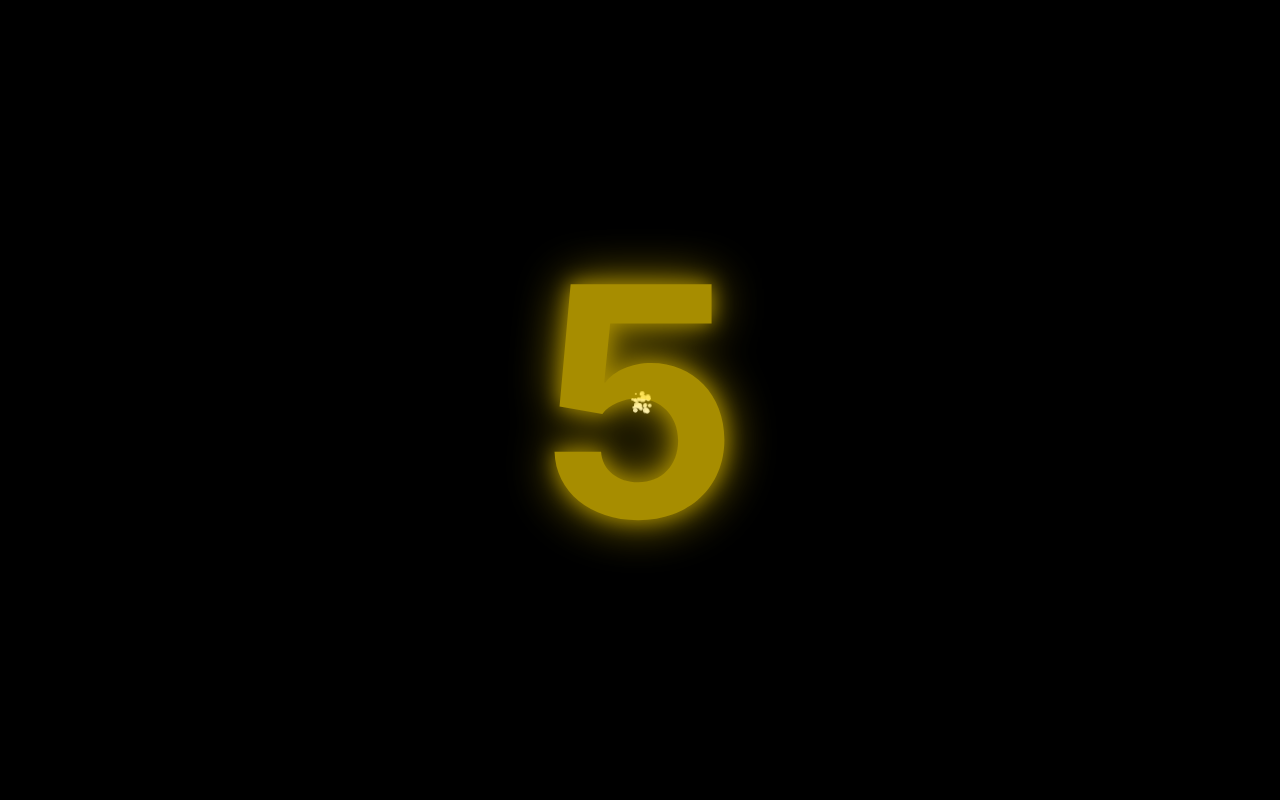
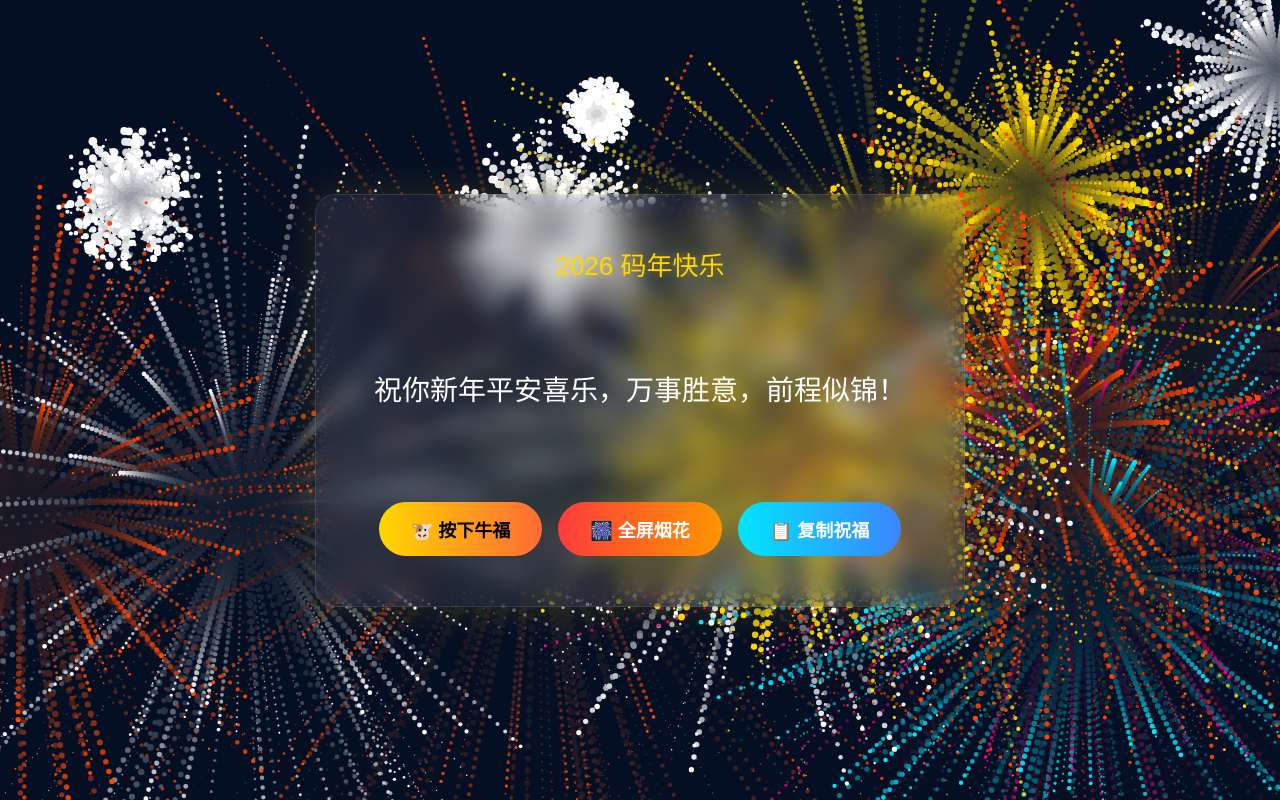
Before and after one commit to zljhenry/zljhenry.github.io, a plain HTML site: page index.html in a window 1280 px wide. Drawn offline with Linux system fonts and the light colour scheme; animation ran at ten frames a second.

Commit message:
Update New Year HTML structure and styles

```diff
--- a/index.html
+++ b/index.html
@@ -3,262 +3,256 @@
 <head>
 <meta charset="UTF-8">
 <meta name="viewport" content="width=device-width, initial-scale=1.0">
-    <title>新年快乐！</title>
+<title>新年祝福·牛福</title>
 <style>
-        :root {
-            --bg-color: #000;
-            --accent-color: #FFD700; /* Gold */
-        }
-
-        body, html {
-            height: 100%;
+* {
   margin: 0;
   padding: 0;
-            background-color: var(--bg-color);
-            overflow: hidden;
-            font-family: 'Microsoft YaHei', -apple-system, BlinkMacSystemFont, sans-serif;
+  box-sizing: border-box;
+  font-family: "Microsoft YaHei", sans-serif;
 }
-
-        /* --- Phase 1: Countdown --- */
-        #countdown-container {
+body {
+  background: linear-gradient(135deg, #0f172a, #1e293b);
+  min-height: 100vh;
   display: flex;
   justify-content: center;
   align-items: center;
-            height: 100%;
-            z-index: 100;
-            position: relative;
+  overflow: hidden;
+  color: #fff;
 }
 
-        #countdown {
-            font-size: 40vmin;
-            font-weight: bold;
-            color: var(--accent-color);
-            text-shadow: 0 0 20px var(--accent-color), 0 0 50px var(--accent-color);
-            animation: pulse 1s infinite;
-            transform: scale(0.5);
-            opacity: 0;
-            transition: transform 0.5s, opacity 0.5s;
+#fireworksCanvas {
+  position: fixed;
+  top: 0;
+  left: 0;
+  width: 100%;
+  height: 100%;
+  pointer-events: none;
+  z-index: 1;
 }
 
-        /* --- Phase 2: Climax Effects --- */
-        .flash { animation: flash-bang 0.6s ease-out; }
-        .shake { animation: screen-shake 0.5s ease-out; }
-
-        /* --- Phase 3: Greeting & Interactive Zone --- */
-        #greeting-container {
-            position: absolute;
-            top: 0; left: 0;
-            width: 100%; height: 100%;
-            display: flex;
-            flex-direction: column;
-            justify-content: center;
-            align-items: center;
-            opacity: 0;
-            transition: opacity 2s;
-            z-index: 50;
+.container {
+  position: relative;
+  z-index: 2;
+  background: rgba(255,255,255,0.07);
+  backdrop-filter: blur(12px);
+  border-radius: 20px;
+  padding: 50px 40px;
+  text-align: center;
+  border: 1px solid rgba(255,255,255,0.1);
+  box-shadow: 0 0 40px rgba(255,215,0,0.15);
+  width: 90%;
+  max-width: 650px;
 }
 
-        #greeting {
-            font-size: 15vmin;
-            font-weight: bold;
-            color: var(--accent-color);
-            animation: intense-glow 2s infinite alternate;
+.title {
+  font-size: 26px;
+  margin-bottom: 30px;
+  color: #ffd700;
+  text-shadow: 0 0 10px rgba(255,215,0,0.4);
 }
 
-        #interactive-zone {
-            margin-top: 20px;
-            padding: 20px;
-            background: rgba(0,0,0,0.3);
-            border-radius: 10px;
+#blessing {
+  font-size: 28px;
+  line-height: 1.8;
+  min-height: 160px;
+  display: flex;
+  align-items: center;
+  justify-content: center;
+  transition: all 0.5s ease;
 }
 
-        #fortune-btn {
-            background-color: var(--accent-color);
-            color: #000;
-            border: none;
-            padding: 10px 20px;
-            font-size: 1.2em;
-            border-radius: 5px;
-            cursor: pointer;
+#blessing.active {
+  font-size: 32px;
+  font-weight: bold;
+  background: linear-gradient(90deg, #ffd700, #fff, #ff4500);
+  -webkit-background-clip: text;
+  background-clip: text;
+  color: transparent;
+  text-shadow: 0 0 20px rgba(255,215,0,0.6);
+  transform: scale(1.08);
 }
 
-        #fortune-result {
-            margin-top: 15px;
-            font-size: 1.5em;
-            color: var(--accent-color);
-            height: 30px;
+.btn-group {
+  margin-top: 30px;
+  display: flex;
+  gap: 16px;
+  justify-content: center;
+  flex-wrap: wrap;
 }
 
-        /* --- General Purpose Particles (Fireworks, Countdown Explosion) --- */
-        .particle {
-            position: absolute;
-            background-color: var(--color);
-            border-radius: 50%;
-            animation: explode 1.2s forwards;
-            pointer-events: none;
+button {
+  padding: 14px 32px;
+  border: none;
+  border-radius: 50px;
+  font-size: 18px;
+  font-weight: bold;
+  cursor: pointer;
+  transition: all 0.3s;
 }
 
-        /* --- Keyframes --- */
-        @keyframes pulse {
-            0%, 100% { transform: scale(1); }
-            50% { transform: scale(1.1); }
+#niuBtn {
+  background: linear-gradient(90deg, #ffd700, #ff6b35);
+  color: #000;
 }
 
-        @keyframes explode {
-            0% {
-                transform: translate(0, 0) scale(1);
-                opacity: 1;
-            }
-            100% {
-                transform: translate(var(--x), var(--y)) scale(0);
-                opacity: 0;
-            }
+#fullBoomBtn {
+  background: linear-gradient(90deg, #ff3c3c, #ff9500);
+  color: #fff;
 }
 
-        @keyframes flash-bang {
-            0% { background-color: #fff; }
-            100% { background-color: var(--bg-color); }
+#copyBtn {
+  background: linear-gradient(90deg, #00e5ff, #3a86ff);
+  color: #fff;
 }
 
-        @keyframes screen-shake {
-            0%, 100% { transform: translate(0, 0); }
-            25% { transform: translate(-5px, 5px); }
-            50% { transform: translate(5px, -5px); }
-            75% { transform: translate(-5px, -5px); }
-        }
-
-        @keyframes intense-glow {
-            from { text-shadow: 0 0 10px #fff, 0 0 20px var(--accent-color), 0 0 35px var(--accent-color); }
-            to { text-shadow: 0 0 20px #fff, 0 0 40px var(--accent-color), 0 0 70px var(--accent-color); }
+button:hover {
+  transform: translateY(-4px);
 }
 </style>
 </head>
+
 <body>
+<canvas id="fireworksCanvas"></canvas>
 
-    <div id="countdown-container">
-        <div id="countdown"></div>
-    </div>
-
-    <div id="greeting-container">
-        <h1 id="greeting">新年快乐</h1>
-        <div id="interactive-zone">
-            <button id="fortune-btn">抽取新年运势</button>
-            <div id="fortune-result"></div>
+<div class="container">
+  <div class="title">2026 码年快乐</div>
+  <div id="blessing">祝你新年平安喜乐，万事胜意，前程似锦！</div>
+  <div class="btn-group">
+    <button id="niuBtn">🐮 按下牛福</button>
+    <button id="fullBoomBtn">🎆 全屏烟花</button>
+    <button id="copyBtn">📋 复制祝福</button>
   </div>
 </div>
 
 <script>
-        const countdownContainer = document.getElementById('countdown-container');
-        const countdownEl = document.getElementById('countdown');
-        const greetingContainer = document.getElementById('greeting-container');
+// 无限循环烟花版本（无警告）
+class Fireworks {
+  constructor(canvas) {
+    this.canvas = canvas;
+    this.ctx = canvas.getContext('2d');
+    this.particles = [];
+    this.boomInterval = null;
+    this.resize();
+    window.addEventListener('resize', () => this.resize());
+    this.animate();
 
-        const fortuneBtn = document.getElementById('fortune-btn');
-        const fortuneResult = document.getElementById('fortune-result');
+    // 基础自动烟花（持续播放）
+    setInterval(() => {
+      this.create(Math.random()*this.canvas.width, Math.random()*this.canvas.height*0.8);
+    }, 300);
+  }
 
-        const fortunes = [
-            "大吉：龙年行大运，财源滚滚来！", "中吉：事业步步高，家庭乐陶陶。",
-            "小吉：偶有小确幸，日日是好日。", "上上签：心想事成，万事如意！",
-            "运势：新的一年，代码无BUG！"
-        ];
+  resize() {
+    this.canvas.width = window.innerWidth;
+    this.canvas.height = window.innerHeight;
+  }
 
-        fortuneBtn.addEventListener('click', () => {
-            const randomIndex = Math.floor(Math.random() * fortunes.length);
-            fortuneResult.textContent = fortunes[randomIndex];
-        });
-
-        function createParticles(x, y, count, color, blastRadius) {
-            for (let i = 0; i < count; i++) {
-                const particle = document.createElement('div');
-                particle.classList.add('particle');
-
-                const angle = Math.random() * 360;
-                const distance = Math.random() * blastRadius + 50;
-
-                const targetX = Math.cos(angle * Math.PI / 180) * distance;
-                const targetY = Math.sin(angle * Math.PI / 180) * distance;
-
-                particle.style.setProperty('--x', `${targetX}px`);
-                particle.style.setProperty('--y', `${targetY}px`);
-                particle.style.setProperty('--color', color);
-
-                particle.style.left = `${x}px`;
-                particle.style.top = `${y}px`;
-                const size = Math.random() * 4 + 2;
-                particle.style.width = `${size}px`;
-                particle.style.height = `${size}px`;
-
-                document.body.appendChild(particle);
-
-                setTimeout(() => particle.remove(), 1200);
+  // 生成烟花粒子
+  create(x, y) {
+    const colors = ['#ffd700','#ff4500','#00e5ff','#fff','#ff0080'];
+    const c = colors[Math.random()*colors.length|0];
+    // 单组200个粒子，更密集
+    for(let i=0;i<200;i++){
+      const ang = Math.random()*Math.PI*2;
+      const speed = Math.random()*8+4;
+      this.particles.push({
+        x,y,
+        vx:Math.cos(ang)*speed,
+        vy:Math.sin(ang)*speed,
+        size:Math.random()*4+1,
+        color:c,
+        life:150,
+        decay:Math.random()*0.04+0.01
+      })
     }
   }
 
-        function startCountdown() {
-            let count = 10;
+  animate() {
+    this.ctx.fillStyle = 'rgba(15,23,42,0.1)';
+    this.ctx.fillRect(0,0,this.canvas.width,this.canvas.height);
 
-            const updateCountdown = () => {
-                if (count < 0) return;
+    for(let i=this.particles.length-1;i>=0;i--){
+      const p = this.particles[i];
+      p.vy += 0.06;
+      p.x += p.vx;
+      p.y += p.vy;
+      p.life -= p.decay;
+      p.size *= 0.98;
 
-                countdownEl.textContent = count;
-                countdownEl.style.transform = 'scale(1)';
-                countdownEl.style.opacity = '1';
-
-                // Explode the number
-                const rect = countdownEl.getBoundingClientRect();
-                createParticles(rect.left + rect.width / 2, rect.top + rect.height / 2, 30, 'white', 100);
-
-                setTimeout(() => {
-                    countdownEl.style.transform = 'scale(0.5)';
-                    countdownEl.style.opacity = '0';
-                }, 800);
-
-                if (count === 0) {
-                    clearInterval(interval);
-                    triggerFinale();
-                }
-                count--;
-            };
-
-            const interval = setInterval(updateCountdown, 1000);
-            updateCountdown(); // Initial call
+      if(p.life<=0||p.size<=0){
+        this.particles.splice(i,1);
+        continue;
       }
 
-        function triggerFinale() {
-            // Hide countdown
-            countdownContainer.style.display = 'none';
-
-            // Screen effects
-            document.body.classList.add('flash');
-            document.body.classList.add('shake');
-            setTimeout(() => {
-                document.body.classList.remove('flash');
-                document.body.classList.remove('shake');
-            }, 600);
-
-            // Firework barrage
-            for (let i = 0; i < 15; i++) {
-                setTimeout(() => {
-                    const x = Math.random() * window.innerWidth;
-                    const y = Math.random() * window.innerHeight * 0.7;
-                    const colors = ['gold', '#ff4747', '#ffffff', '#42a5f5'];
-                    createParticles(x, y, 80, colors[Math.floor(Math.random() * colors.length)], 200);
-                }, i * 100);
+      this.ctx.beginPath();
+      this.ctx.arc(p.x,p.y,p.size,0,Math.PI*2);
+      this.ctx.fillStyle = p.color;
+      this.ctx.fill();
     }
 
-            // Show greeting
-            setTimeout(() => {
-                greetingContainer.style.opacity = '1';
-                // Start continuous background fireworks
-                setInterval(() => {
-                     const x = Math.random() * window.innerWidth;
-                     const y = Math.random() * window.innerHeight;
-                     createParticles(x, y, 50, 'rgba(255,255,255,0.2)', 150);
-                }, 2000);
-            }, 1000);
+    requestAnimationFrame(()=>this.animate());
   }
 
-        window.onload = startCountdown;
+  // 全屏烟花无限循环
+  fullBoomLoop() {
+    // 清除旧循环，避免叠加
+    if(this.boomInterval) clearInterval(this.boomInterval);
+    // 无限循环生成全屏烟花（50ms一次，持续不断）
+    this.boomInterval = setInterval(() => {
+      for(let i=0;i<30;i++){
+        const x = Math.random()*this.canvas.width;
+        const y = Math.random()*this.canvas.height;
+        this.create(x,y);
+      }
+    }, 50);
+  }
+}
+
+const fw = new Fireworks(document.getElementById('fireworksCanvas'));
+
+const blessing = document.getElementById('blessing');
+const niuBtn = document.getElementById('niuBtn');
+const fullBoomBtn = document.getElementById('fullBoomBtn');
+const copyBtn = document.getElementById('copyBtn');
+
+// 只复制核心四句
+const copyText = `永远牛福
+永远不死
+永远无敌
+码年快乐`;
+
+// 按下牛福
+niuBtn.addEventListener('click', () => {
+  blessing.innerHTML = `zljhenry 祝您：<br>
+永远牛福<br>
+永远不死<br>
+永远无敌<br>
+码年快乐`;
+  blessing.classList.add('active');
+  fw.create(fw.canvas.width/2, fw.canvas.height/2);
+});
+
+// 全屏烟花（纯循环，无任何提示）
+fullBoomBtn.addEventListener('click', () => {
+  fw.fullBoomLoop();
+});
+
+// 复制功能
+copyBtn.addEventListener('click', async () => {
+  try {
+    await navigator.clipboard.writeText(copyText);
+    alert('复制成功：\n' + copyText);
+  } catch (e) {
+    const textarea = document.createElement('textarea');
+    textarea.value = copyText;
+    document.body.appendChild(textarea);
+    textarea.select();
+    document.execCommand('copy');
+    document.body.removeChild(textarea);
+    alert('复制成功：\n' + copyText);
+  }
+});
 </script>
-
 </body>
 </html>
```
Lines whose indentation alone changed are shown as unchanged.
